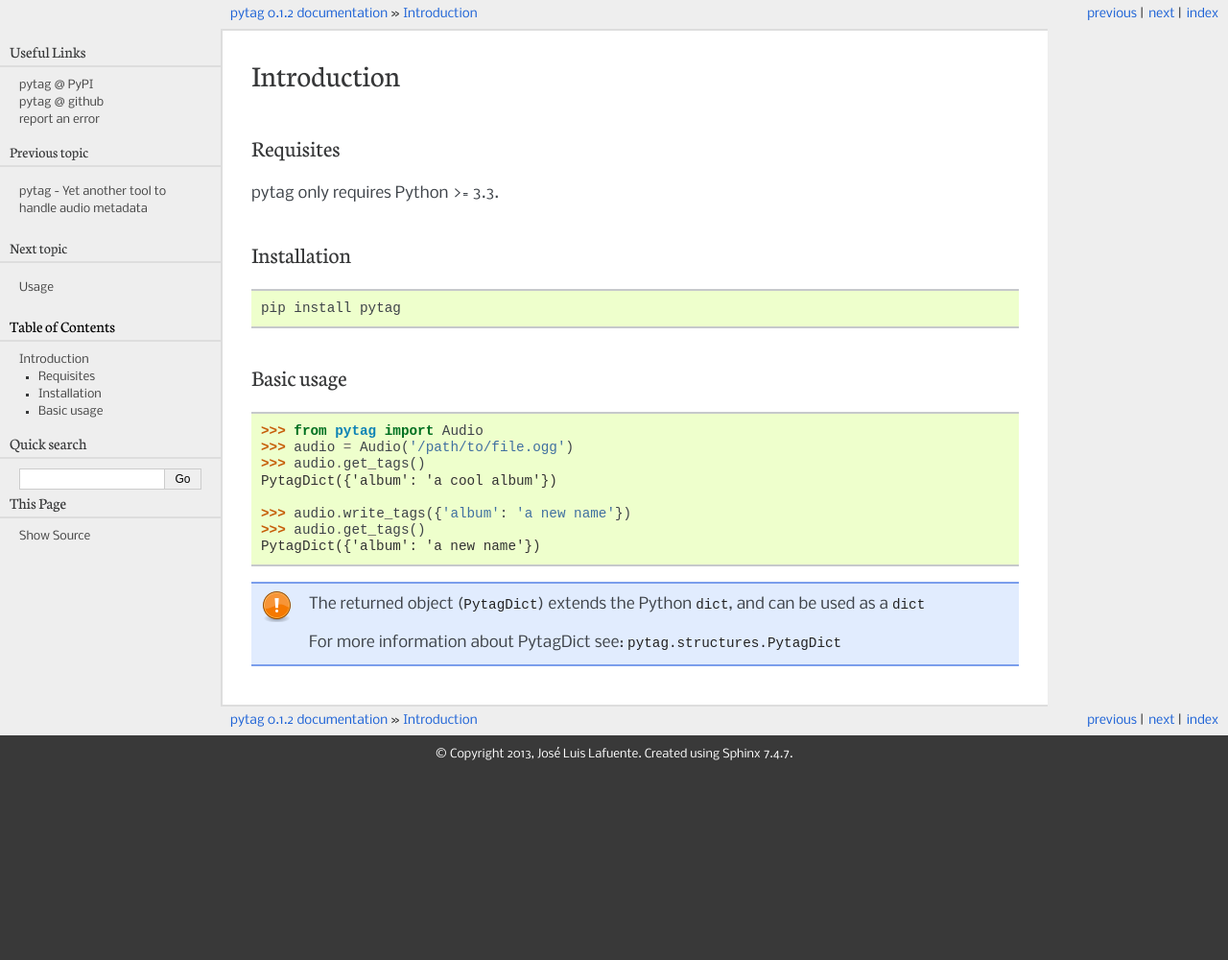
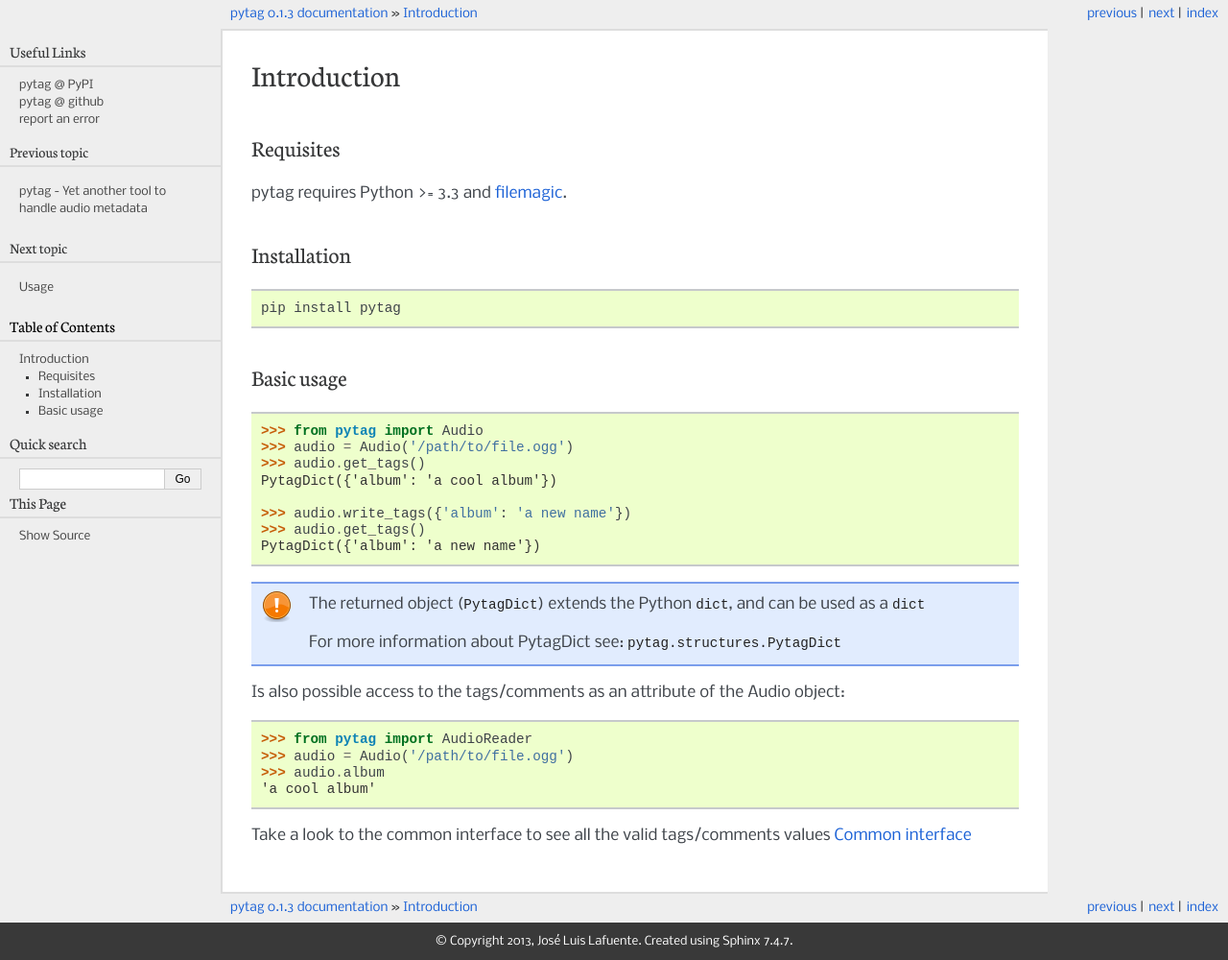
Before and after one commit to jlesquembre/pytag, a Sphinx documentation site: the page built from docs/source/intro.rst, in a window 1280 px wide. Shown: the whole page at 96% size. Built offline with Sphinx 7.4.7, drawn with Linux system fonts in a browser that asks for light colours; formulas are drawn with MathJax 3; before the commit the page ends 900 px from its top, so only the background shows below that.

Commit message:
Added mimetype discovery with filemagic

```diff
--- a/docs/source/intro.rst
+++ b/docs/source/intro.rst
@@ -6,7 +6,9 @@
 Requisites
 ----------
 
-pytag only requires Python >= 3.3.
+pytag requires Python >= 3.3 and `filemagic`_.
+
+.. _filemagic: http://filemagic.readthedocs.org/en/latest/
 
 
 Installation
@@ -33,8 +35,22 @@
 
 .. note::
 
-    The returned object (:py:class:`PytagDict`) extends the Python :py:class:`dict`, and
-    can be used as a :py:class:`dict`
+    The returned object (:py:class:`PytagDict`) extends the Python
+    :py:class:`dict`, and can be used as a :py:class:`dict`
 
     For more information about PytagDict see:
     :py:class:`pytag.structures.PytagDict`
+
+
+Is also possible access to the tags/comments as an attribute of the Audio object:
+
+::
+
+    >>> from pytag import AudioReader
+    >>> audio = Audio('/path/to/file.ogg')
+    >>> audio.album
+    'a cool album'
+
+
+Take a look to the common interface to see all the valid tags/comments values
+:ref:`common-tags`
--- a/docs/source/usage.rst
+++ b/docs/source/usage.rst
@@ -1,6 +1,8 @@
 =====
 Usage
 =====
+
+.. _common-tags:
 
 Common interface
 ----------------
@@ -20,6 +22,9 @@
 
 Using the common interface, doesn't matter if we use want to read from a mp3 or
 from a ogg vorbis file. If an audio file contains other tags, they are ignored.
+
+There also one extra field in an Audio object, `mimetype`, which contains the
+file mimetype
 
 Reading metadata from multiple audio files:
 
--- a/setup.py
+++ b/setup.py
@@ -6,7 +6,7 @@
     README = f.read()
 
 setup(name='pytag',
-      version='0.1.2',
+      version='0.1.3',
       author='José Luis Lafuente',
       author_email='jlesquembre@gmail.com',
       description='A library to handle audio metadata',
@@ -14,6 +14,7 @@
       license='GNU General Public License v3 (GPLv3)',
       url='http://jlesquembre.github.io/pytag/',
       packages=['pytag'],
+      install_requires=['filemagic'],
       classifiers=[
         'Development Status :: 3 - Alpha',
         'Topic :: Multimedia :: Sound/Audio',
```
Also changed, not shown: 3 other files.
